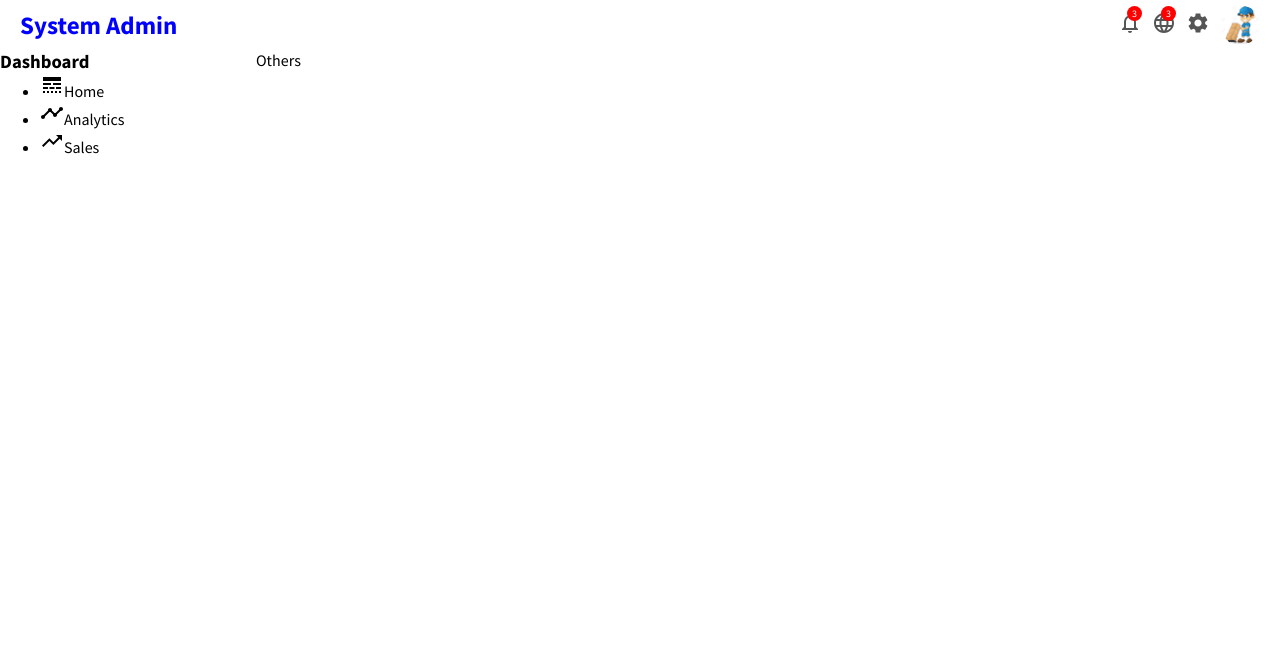
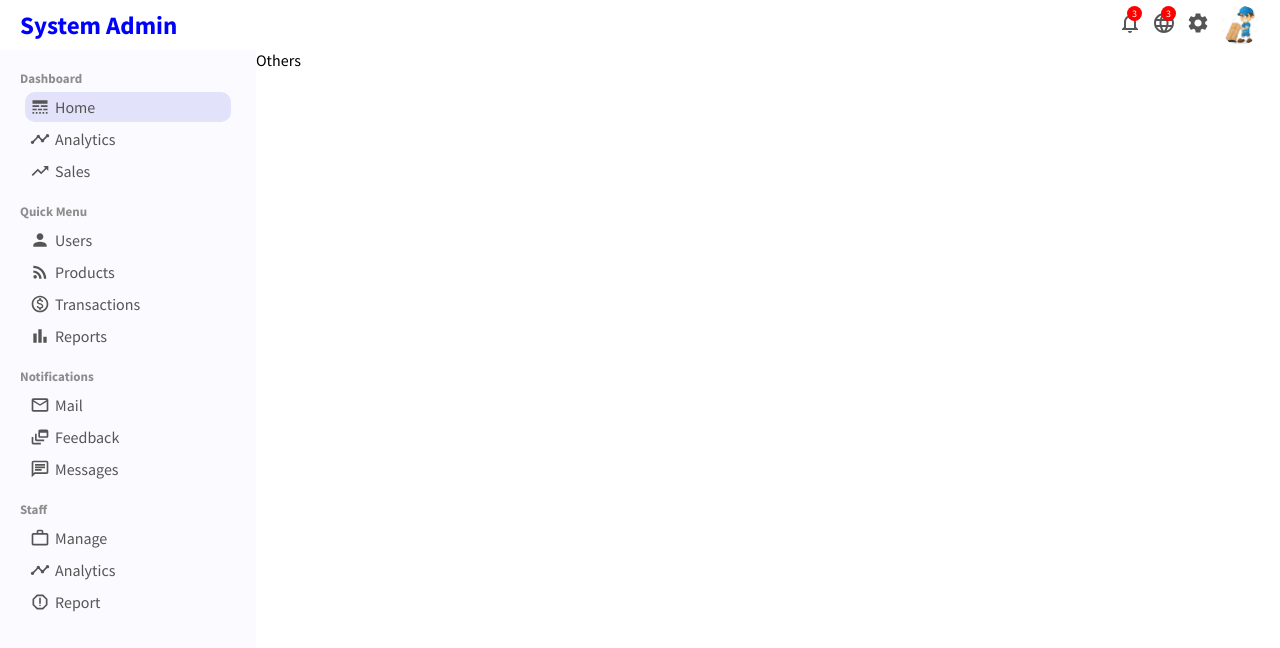
Before and after one commit to samuelkungu/redesign, a React (Create React App) app in the folder admin/panel/: page / in a window 1280 px wide. Shown: the top 648 px of the page. Built offline with nearby package versions, Linux system fonts and the light colour scheme.

Commit message:
Sidebar Done

```diff
--- a/admin/panel/src/components/sidebar/SideBar.jsx
+++ b/admin/panel/src/components/sidebar/SideBar.jsx
@@ -1,4 +1,4 @@
-import { LineStyle, Timeline, TrendingUp } from '@mui/icons-material'
+import { BarChart, ChatOutlined, DynamicFeedOutlined, Forum, LineStyle, MailOutline, MonetizationOnOutlined, Paid, Person, ReportGmailerrorredOutlined, RssFeedOutlined, Timeline, TrendingUp, WorkOutlined, WorkOutlineOutlined } from '@mui/icons-material'
 import React from 'react'
 import "./sidebar.css"
 
@@ -9,11 +9,40 @@ function SideBar() {
             <div className="sidebar-menu">
                 <h3 className="sidebar-title">Dashboard</h3>
                 <ul className="sidebar-list">
-                    <li className="sidebar-list-item"><LineStyle/>Home</li>
-                    <li className="sidebar-list-item"><Timeline/>Analytics</li>
-                    <li className="sidebar-list-item"><TrendingUp/>Sales</li>
+                    <li className="sidebar-list-item active "><LineStyle className='sidebar-icons'/>Home</li>
+                    <li className="sidebar-list-item"><Timeline className='sidebar-icons'/>Analytics</li>
+                    <li className="sidebar-list-item"><TrendingUp className='sidebar-icons'/>Sales</li>
                 </ul>
             </div>
+
+            <div className="sidebar-menu">
+                <h3 className="sidebar-title">Quick Menu</h3>
+                <ul className="sidebar-list">
+                    <li className="sidebar-list-item "><Person className='sidebar-icons'/>Users</li>
+                    <li className="sidebar-list-item"><RssFeedOutlined className='sidebar-icons'/>Products</li>
+                    <li className="sidebar-list-item"><MonetizationOnOutlined className='sidebar-icons'/>Transactions</li>
+                    <li className="sidebar-list-item"><BarChart className='sidebar-icons'/>Reports</li>
+                </ul>
+            </div>
+
+            <div className="sidebar-menu">
+                <h3 className="sidebar-title">Notifications</h3>
+                <ul className="sidebar-list">
+                    <li className="sidebar-list-item "><MailOutline className='sidebar-icons'/>Mail</li>
+                    <li className="sidebar-list-item"><DynamicFeedOutlined className='sidebar-icons'/>Feedback</li>
+                    <li className="sidebar-list-item"><ChatOutlined className='sidebar-icons'/>Messages</li>
+                </ul>
+            </div>
+
+            <div className="sidebar-menu">
+                <h3 className="sidebar-title">Staff</h3>
+                <ul className="sidebar-list">
+                    <li className="sidebar-list-item ">< WorkOutlineOutlined className='sidebar-icons'/>Manage</li>
+                    <li className="sidebar-list-item"><Timeline className='sidebar-icons'/>Analytics</li>
+                    <li className="sidebar-list-item"><ReportGmailerrorredOutlined className='sidebar-icons'/>Report</li>
+                </ul>
+            </div>
+
         </div>
     </div>
     )
--- a/admin/panel/src/components/sidebar/sidebar.css
+++ b/admin/panel/src/components/sidebar/sidebar.css
@@ -1,19 +1,39 @@
 .sidebar{
     flex: 1;
     height: calc(100vh - 50px);
+    background-color: rgb(251, 251, 255);
+    position: sticky;
+    top: 50px;
 }
 .sidebar-wrapper{
+    padding: 20px;
+    color: #555;
+}
+.sidebar-menu{
+    margin-bottom: 10px;
+}
+.sidebar-title{
+    font-size: 13px;
+    color: rgb(141, 141, 141);
+}
+.sidebar-list{
+    list-style: none;
+    padding: 5px;
+}
+.sidebar-list-item{
+    padding: 5px;
+    margin-bottom: 2px;
+    cursor: pointer;
+    display: flex;
+    align-items: center;
+    border-radius: 10px;
+}
+.sidebar-list-item.active,
+.sidebar-list-item:hover{
+    background-color: rgb(226, 226, 250);
+}
+.sidebar-icons{
+    margin-right: 5px;
+    font-size: 20px !important;
 
 }
-.sidebar-menu{
-
-}
-.sidebar-title{
-
-}
-.sidebar-list{
-
-}
-.sidebar-list-item{
-
-}
```
